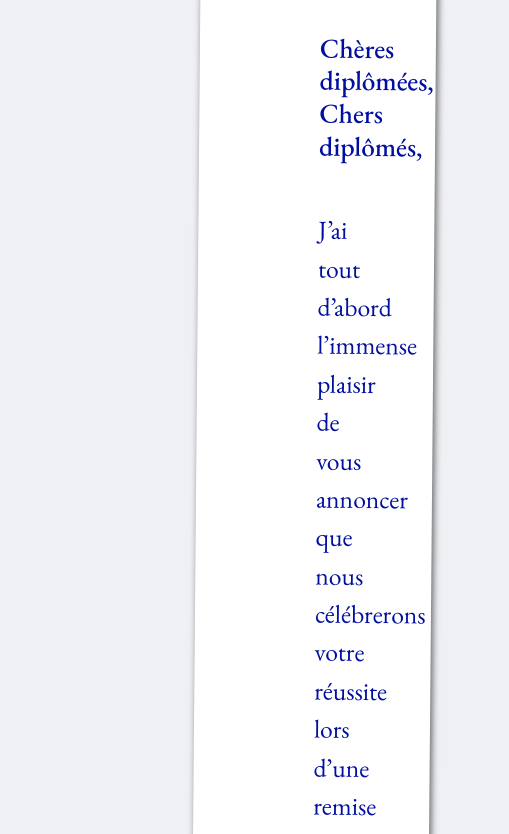
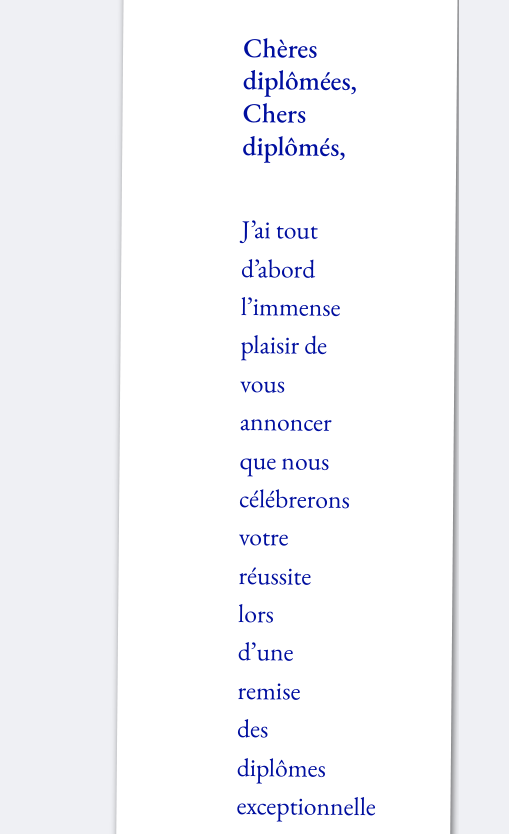
Before and after one commit to CentraleMarseille/lettrediplomes, a plain HTML site: page index.html in a window 390 px wide. Shown: the part 245-1079 px from the top of the page, 509 px wide, since content can reach past the window. Drawn offline with nearby package versions, Linux system fonts and the light colour scheme; a web font is replaced by a local one.

Commit message:
Mobile column

```diff
--- a/index.html
+++ b/index.html
@@ -12,7 +12,7 @@
 <body>
   <div class="container-fluid">
     <div class="row justify-content-center">
-      <section class="col-lg-8 col-8 py-5">
+      <section class="col-lg-8 col-11 py-5">
         <article id="letter">
           <div class="letter-header">
             <img src="images/logo-1.svg" alt="Logo Centrale Marseille">
```
